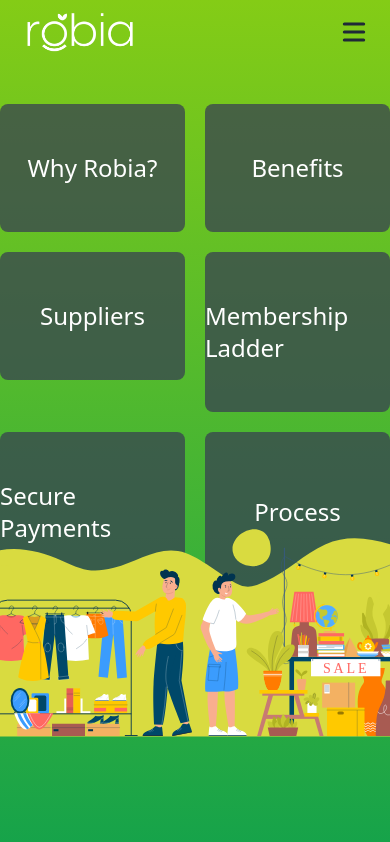
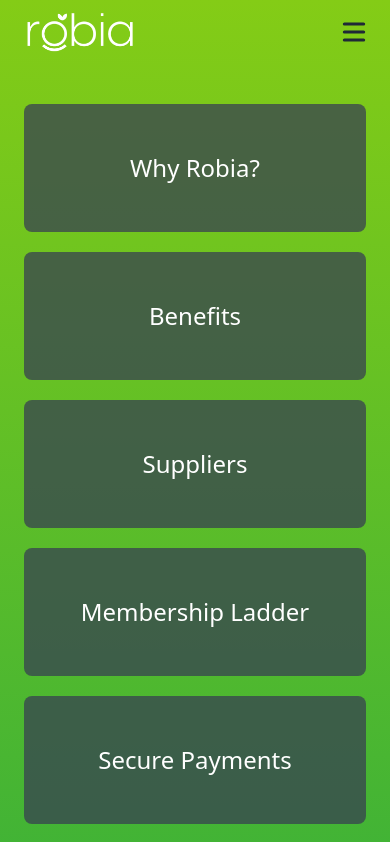
Before and after one commit to PhilaniNcube/robia, a Next.js app: page /why in a window 390 px wide. Shown: the top 842 px of the page. Built offline with nearby package versions, Linux system fonts and the light colour scheme.

Commit message:
responsive styles

```diff
--- a/components/Crafters/Crafters.jsx
+++ b/components/Crafters/Crafters.jsx
@@ -12,7 +12,7 @@ const Crafters = () => {
         />
       </div>
       <div className="p-12 flex flex-col justify-center bg-white">
-        <div className=" bg-lime-600 rounded-lg shadow-lg p-4 relative w-4/6">
+        <div className=" bg-lime-600 rounded-lg shadow-lg p-4 relative w-full md:w-4/6">
           <h2 className="uppercase font-light">Crafters</h2>
           <p className="font-myriad text-md font-medium">
             Do you sell crafts like shoes, handbags, beauty products, seasonal
--- a/components/Restaurants/Restaurants.jsx
+++ b/components/Restaurants/Restaurants.jsx
@@ -8,7 +8,7 @@ const Restaurants = () => {
         <img className="h-full object-cover" src="/images/friends.jpg" alt="" />
       </div>
       <div className="p-12 flex flex-col justify-center bg-white">
-        <div className=" bg-lime-600 rounded-lg shadow-lg p-4 relative w-4/6">
+        <div className=" bg-lime-600 rounded-lg shadow-lg p-4 relative w-full md:w-4/6">
           <h2 className="uppercase font-light">Restaurants</h2>
           <p className="font-myriad text-md font-medium">
             Are you a small restaurant, food truck, food stall, bespoke caterer
--- a/components/Suppliers/Suppliers.jsx
+++ b/components/Suppliers/Suppliers.jsx
@@ -8,7 +8,7 @@ const Suppliers = () => {
         <img className="h-full object-cover" src="/images/woman.jpg" alt="" />
       </div>
       <div className="p-12 flex flex-col justify-center bg-white">
-        <div className=" bg-lime-600 rounded-lg shadow-lg p-4 relative w-4/6">
+        <div className=" bg-lime-600 rounded-lg shadow-lg p-4 relative w-full md:w-4/6">
           <h2 className="uppercase font-light">Suppliers</h2>
           <p className="font-myriad text-md font-medium">
             Are you a farmer in South Africa and selling fresh produce? We want
--- a/components/Why/WhyUs.jsx
+++ b/components/Why/WhyUs.jsx
@@ -10,11 +10,11 @@ const WhyUs = () => {
   const [toolTip6, setTooltipSix] = useState(false);
 
   return (
-    <div className="text-white">
+    <div className="text-white overflow-x-hidden">
       <div className="mx-auto max-w-5xl">
-        <div className="grid grid-cols-2 md:grid-cols-3 py-10 gap-5 h-[40vh]">
+        <div className="grid grid-cols-1 md:grid-cols-3 py-10 gap-5 min-h-[40vh] lg:h-[40vh]">
           {/*Tooltip One */}{' '}
-          <div className="h-full w-full relative">
+          <div className="h-full w-full relative px-6 md:px-0">
             <div
               onMouseEnter={() => setTooltipOne(true)}
               onMouseLeave={() => setTooltipOne(false)}
@@ -27,7 +27,7 @@ const WhyUs = () => {
             {toolTip1 && (
               <div
                 role="tooltip"
-                className="absolute z-20 w-full -translate-y-44 translate-x-32 transition duration-150 ease-in-out left-0 shadow-lg bg-gray-800 p-4 rounded pointer-events-none"
+                className="absolute z-20 w-3/6 md:w-full -translate-y-44 translate-x-32 transition duration-150 ease-in-out left-0 shadow-lg bg-gray-800 p-4 rounded pointer-events-none"
               >
                 <svg
                   className="absolute left-0 -ml-2 bottom-0 top-0 h-full"
@@ -90,7 +90,7 @@ const WhyUs = () => {
             )}{' '}
           </div>
           {/*Tooltip Two */}
-          <div className="h-full w-full relative">
+          <div className="h-full w-full relative px-6 md:px-0">
             <div
               onMouseEnter={() => setTooltipTwo(true)}
               onMouseLeave={() => setTooltipTwo(false)}
@@ -103,7 +103,7 @@ const WhyUs = () => {
             {toolTip2 && (
               <div
                 role="tooltip"
-                className="absolute z-20 w-full -translate-y-44 translate-x-[50%] transition duration-150 ease-in-out left-0 shadow-lg bg-gray-800 p-4 rounded pointer-events-none"
+                className="absolute z-20 w-3/6 md:w-full -translate-y-44 translate-x-[50%] transition duration-150 ease-in-out left-0 shadow-lg bg-gray-800 p-4 rounded pointer-events-none"
               >
                 <svg
                   className="absolute left-0 -ml-2 bottom-0 top-0 h-full"
@@ -167,7 +167,7 @@ const WhyUs = () => {
             )}{' '}
           </div>
           {/*Tooltip Three */}
-          <div className="h-full w-full relative">
+          <div className="h-full w-full relative px-6 md:px-0">
             <div
               onMouseEnter={() => setTooltipThree(true)}
               onMouseLeave={() => setTooltipThree(false)}
@@ -180,7 +180,7 @@ const WhyUs = () => {
             {toolTip3 && (
               <div
                 role="tooltip"
-                className="absolute z-20 w-full -translate-y-32 translate-x-10 transition duration-150 ease-in-out left-0 shadow-lg bg-gray-800 p-4 rounded pointer-events-none"
+                className="absolute z-20 w-3/6 md:w-full -translate-y-32 translate-x-10 transition duration-150 ease-in-out left-0 shadow-lg bg-gray-800 p-4 rounded pointer-events-none"
               >
                 <svg
                   className="absolute left-0 -ml-2 bottom-0 -top-[44%] h-full"
@@ -242,7 +242,7 @@ const WhyUs = () => {
             )}{' '}
           </div>
           {/*Tooltip Four */}
-          <div className="h-full w-full relative">
+          <div className="h-full w-full relative px-6 md:px-0">
             <div
               onMouseEnter={() => setTooltipFour(true)}
               onMouseLeave={() => setTooltipFour(false)}
@@ -255,7 +255,7 @@ const WhyUs = () => {
             {toolTip4 && (
               <div
                 role="tooltip"
-                className="absolute z-20 w-full -translate-y-44 translate-x-full transition duration-150 ease-in-out left-0 shadow-lg bg-gray-800 p-4 rounded pointer-events-none"
+                className="absolute z-20 w-3/6 md:w-full -translate-y-44 translate-x-full transition duration-150 ease-in-out left-0 shadow-lg bg-gray-800 p-4 rounded pointer-events-none"
               >
                 <svg
                   className="absolute left-0 -ml-2 bottom-0 top-0 h-full"
@@ -321,7 +321,7 @@ const WhyUs = () => {
             )}{' '}
           </div>
           {/*Tooltip Five */}{' '}
-          <div className="h-full w-full relative">
+          <div className="h-full w-full relative px-6 md:px-0">
             <div
               onMouseEnter={() => setTooltipFive(true)}
               onMouseLeave={() => setTooltipFive(false)}
@@ -334,7 +334,7 @@ const WhyUs = () => {
             {toolTip5 && (
               <div
                 role="tooltip"
-                className="absolute z-20 w-full -translate-y-44 translate-x-[50%] transition duration-150 ease-in-out left-0 shadow-lg bg-gray-800 p-4 rounded pointer-events-none"
+                className="absolute z-20 w-3/6 md:w-full -translate-y-44 translate-x-[50%] transition duration-150 ease-in-out left-0 shadow-lg bg-gray-800 p-4 rounded pointer-events-none"
               >
                 <svg
                   className="absolute left-0 -ml-2 bottom-0 top-0 h-full"
@@ -385,7 +385,7 @@ const WhyUs = () => {
             )}{' '}
           </div>
           {/*Tooltip Six */}
-          <div className="h-full w-full relative">
+          <div className="h-full w-full relative px-6 md:px-0">
             <div
               onMouseEnter={() => setTooltipSix(true)}
               onMouseLeave={() => setTooltipSix(false)}
@@ -398,7 +398,7 @@ const WhyUs = () => {
             {toolTip6 && (
               <div
                 role="tooltip"
-                className="absolute z-20 w-full -translate-y-32 translate-x-10 transition duration-150 ease-in-out left-0 shadow-lg bg-gray-800 p-4 rounded pointer-events-none"
+                className="absolute z-20 w-3/6 md:w-full -translate-y-32 translate-x-10 transition duration-150 ease-in-out left-0 shadow-lg bg-gray-800 p-4 rounded pointer-events-none"
               >
                 <svg
                   className="absolute left-0 -ml-2 bottom-0 -top-[44%] h-full"
@@ -459,11 +459,11 @@ const WhyUs = () => {
             )}{' '}
           </div>
         </div>
-        <div className="flex justify-center items-end h-[45vh] overflow-hidden">
+        <div className="flex justify-center items-end h-[45vh] overflow-hidden mt-4">
           <img
             src="/images/people.svg"
             alt=""
-            className="h-full object-cover self-end translate-y-12"
+            className="w-full object-cover self-end translate-y-40"
           />
         </div>
       </div>
```
